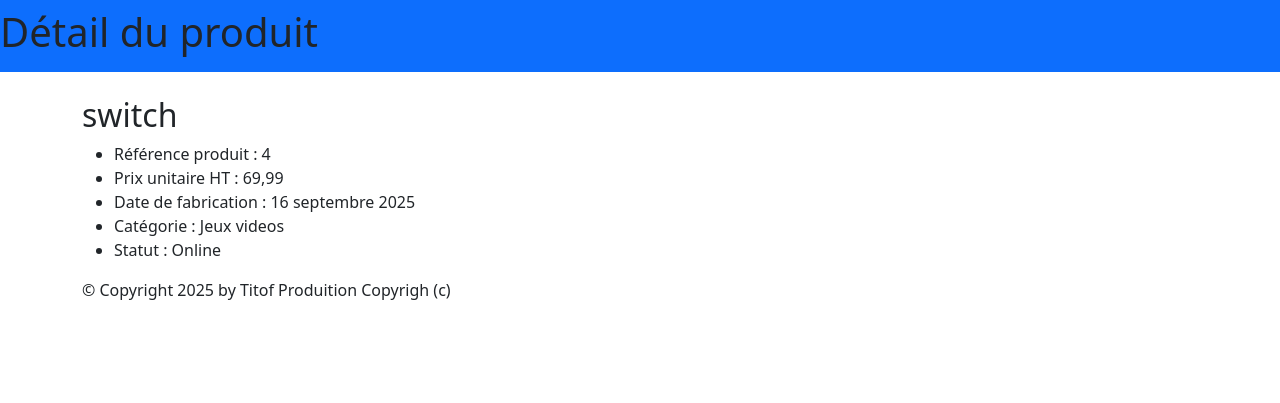
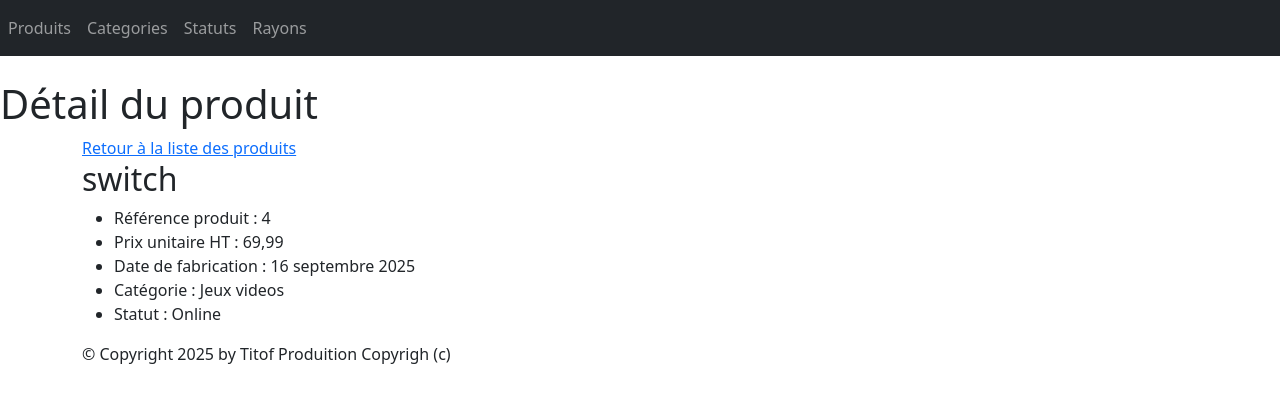
Before and after one commit to valentin-hun/prog_avancee_td, a Django app: page /monApp/produit/4/ in a window 1280 px wide. Shown: the top 403 px of the page. Run offline with Django 5.2, Linux system fonts and the light colour scheme; data comes from the database, SQL or seed files in the repository; some libraries are stand-ins or nearby versions.

Commit message:
ajout liste produit categorie statut rayon avec classe listeview

```diff
--- a/monApp/templates/monApp/base.html
+++ b/monApp/templates/monApp/base.html
@@ -13,9 +13,25 @@
 </head>
 <body>
     {% block nav %}
-        <nav class="navbar navbar-expand-md navbar-dark bg-primary mb-4">
-            {% block menu %}{% endblock %}
-        </nav>
+    <nav class="navbar navbar-expand-md navbar-dark bg-dark mb-4">
+        <div class="collapse navbar-collapse" id="navbarNav">
+            <ul class="navbar-nav ml-auto">
+                <li class="nav-item">
+                    <a class="nav-link" href="{% url 'lst_prdts' %}">Produits</a>
+                </li>
+                <li class="nav-item">
+                    <a class="nav-link" href="{% url 'lst_cats' %}">Categories</a>
+                </li>
+                <li class="nav-item">
+                    <a class="nav-link" href="{% url 'lst_stats' %}">Statuts</a>
+                </li>
+                <li class="nav-item">
+                    <a class="nav-link" href="{% url 'lst_rayons' %}">Rayons</a>
+                </li>
+            </ul>
+        </div>
+    </nav >
+    {% block menu %}{% endblock %}
     {% endblock %}
     <main role="main" class="container top-pushed">
         <div class="jumbotron">
--- a/monApp/templates/monApp/detail_produit.html
+++ b/monApp/templates/monApp/detail_produit.html
@@ -5,6 +5,8 @@
 {% endblock %}
 
 {% block contenu %}
+
+<a href="{% url 'lst_prdts' %}">Retour à la liste des produits</a>
 <h2>{{ prdt.intituleProd }}</h2>
 
 <ul>
--- a/monApp/templates/monApp/list_categories.html
+++ b/monApp/templates/monApp/list_categories.html
@@ -1,7 +1,7 @@
 {% extends 'monApp/base.html' %}
 
 {% block menu %}
-    <h1>Liste des catégories</h1>
+    <h1>{{titremenu}}</h1>
 {% endblock %}
 
 {% block contenu %}
--- a/monApp/templates/monApp/list_rayons.html
+++ b/monApp/templates/monApp/list_rayons.html
@@ -1,7 +1,7 @@
 {% extends 'monApp/base.html' %}
 
 {% block menu %}
-    <h1>Liste des rayons</h1>
+    <h1>{{titremenu}}</h1>
 {% endblock %}
 
 {% block contenu %}
--- a/monApp/templates/monApp/list_statuts.html
+++ b/monApp/templates/monApp/list_statuts.html
@@ -1,7 +1,7 @@
 {% extends 'monApp/base.html' %}
 
 {% block menu %}
-    <h1>Liste des statuts</h1>
+    <h1> {{titremenu}} </h1>
 {% endblock %}
 
 {% block contenu %}
--- a/monApp/urls.py
+++ b/monApp/urls.py
@@ -6,9 +6,9 @@ urlpatterns = [
     path("home/", views.HomeView.as_view(), name="home"),
     path("home/<param>",views.HomeView.as_view(), name='accueil'),
     path("about_us/", views.AboutView.as_view(), name="about_us"),
-    path("produits/",views.ProduitListView.as_view()),
+    path("produits/",views.ProduitListView.as_view(), name="lst_prdts"),
     path("produit/<pk>/",views.ProduitDetailView.as_view(), name="dtl_prdt"),
-    path('categories/',views.ListCategories, name='categories'),
-    path('statuts/',views.ListStatuts, name='statuts'),
-    path('rayons/',views.ListRayons, name='rayons')
+    path('categories/',views.CategorieListView.as_view(), name='lst_cats'),
+    path('statuts/',views.StatuListView.as_view(), name='lst_stats'),
+    path('rayons/',views.RayonListView.as_view(), name='lst_rayons')
 ]
--- a/monApp/views.py
+++ b/monApp/views.py
@@ -66,6 +66,36 @@ class ProduitDetailView(DetailView):
         context['titremenu'] = "Détail du produit"
         return context
 
+class CategorieListView(ListView):
+    model = Categorie
+    template_name = "monApp/list_categories.html"
+    context_object_name = "cats"
+
+    def get_context_data(self, **kwargs):
+        context = super(CategorieListView, self).get_context_data(**kwargs)
+        context['titremenu'] = "Liste des catégories"
+        return context
+
+class StatuListView(ListView):
+    model = Statut
+    template_name = "monApp/list_statuts.html"
+    context_object_name = "stats"
+
+    def get_context_data(self, **kwargs):
+        context = super(StatuListView, self).get_context_data(**kwargs)
+        context['titremenu'] = "Liste des statuts"
+        return context
+
+class RayonListView(ListView):
+    model = Rayon
+    template_name = "monApp/list_rayons.html"
+    context_object_name = "rayons"
+
+    def get_context_data(self, **kwargs):
+        context = super(RayonListView, self).get_context_data(**kwargs)
+        context['titremenu'] = "Liste des rayons"
+        return context
+
 # Create your views here.
 
 def ListCategories(request):
```
